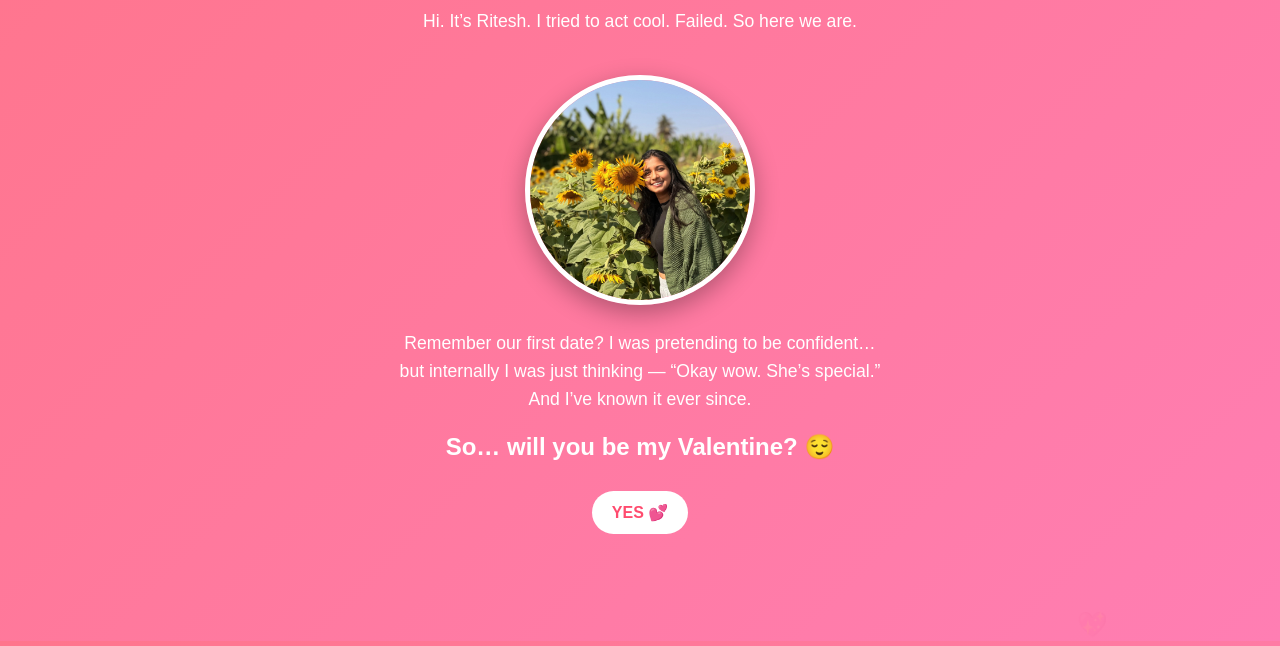
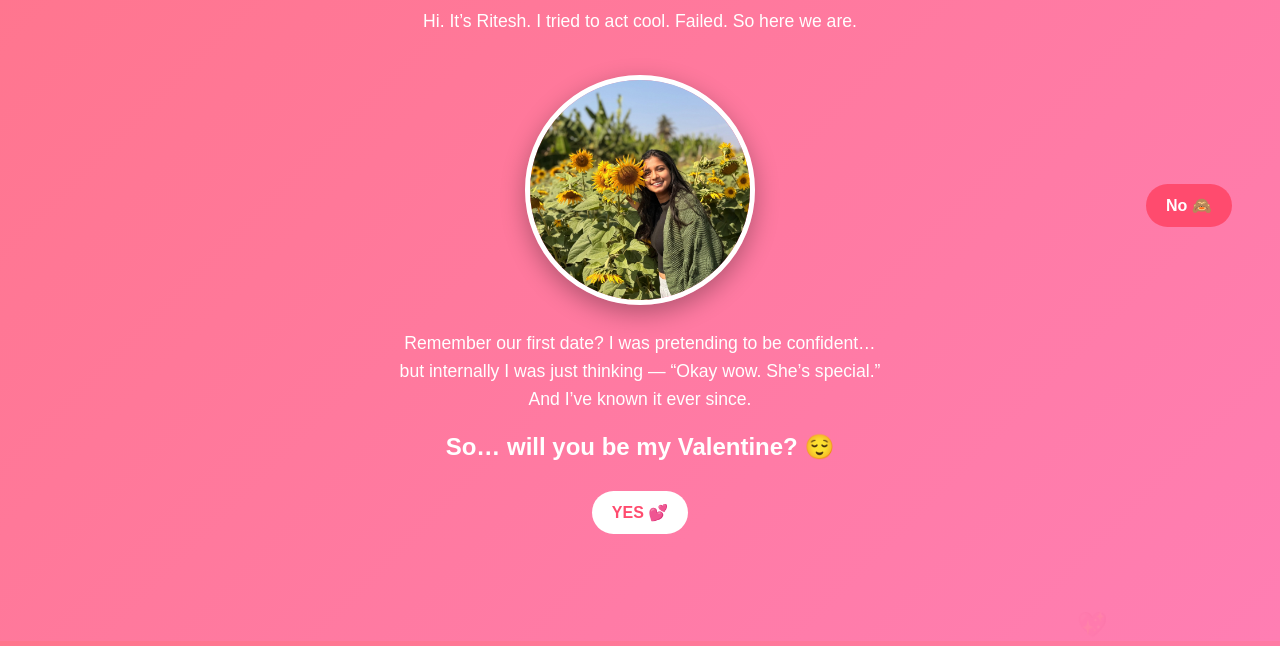
Before and after one commit to painkiller106/mimi-valentine, a plain HTML site: page index.html in a window 1280 px wide. Both pictures are taken after a click on the button "No 🙈". Shown: the part 154-800 px from the top of the page. Drawn offline with Linux system fonts and the light colour scheme.

Commit message:
Update index.html

```diff
--- a/index.html
+++ b/index.html
@@ -139,13 +139,35 @@ function sayYes() {
 
 const noBtn = document.getElementById("noBtn");
 
-noBtn.addEventListener("mouseover", function() {
-    const x = Math.random() * (window.innerWidth - 100);
-    const y = Math.random() * (window.innerHeight - 50);
-    noBtn.style.left = x + "px";
-    noBtn.style.top = y + "px";
+/* Make No button move randomly */
+function moveButton() {
+    const buttonWidth = noBtn.offsetWidth;
+    const buttonHeight = noBtn.offsetHeight;
+
+    const maxX = window.innerWidth - buttonWidth - 20;
+    const maxY = window.innerHeight - buttonHeight - 20;
+
+    const randomX = Math.floor(Math.random() * maxX);
+    const randomY = Math.floor(Math.random() * maxY);
+
+    noBtn.style.position = "fixed";
+    noBtn.style.left = randomX + "px";
+    noBtn.style.top = randomY + "px";
+}
+
+/* Desktop click */
+noBtn.addEventListener("click", function(e) {
+    e.preventDefault();
+    moveButton();
 });
 
+/* Mobile touch */
+noBtn.addEventListener("touchstart", function(e) {
+    e.preventDefault();
+    moveButton();
+});
+
+/* Floating hearts */
 function createHeart() {
     const heart = document.createElement("div");
     heart.classList.add("heart");
@@ -162,5 +184,6 @@ function createHeart() {
 setInterval(createHeart, 300);
 </script>
 
+
 </body>
 </html>
```
